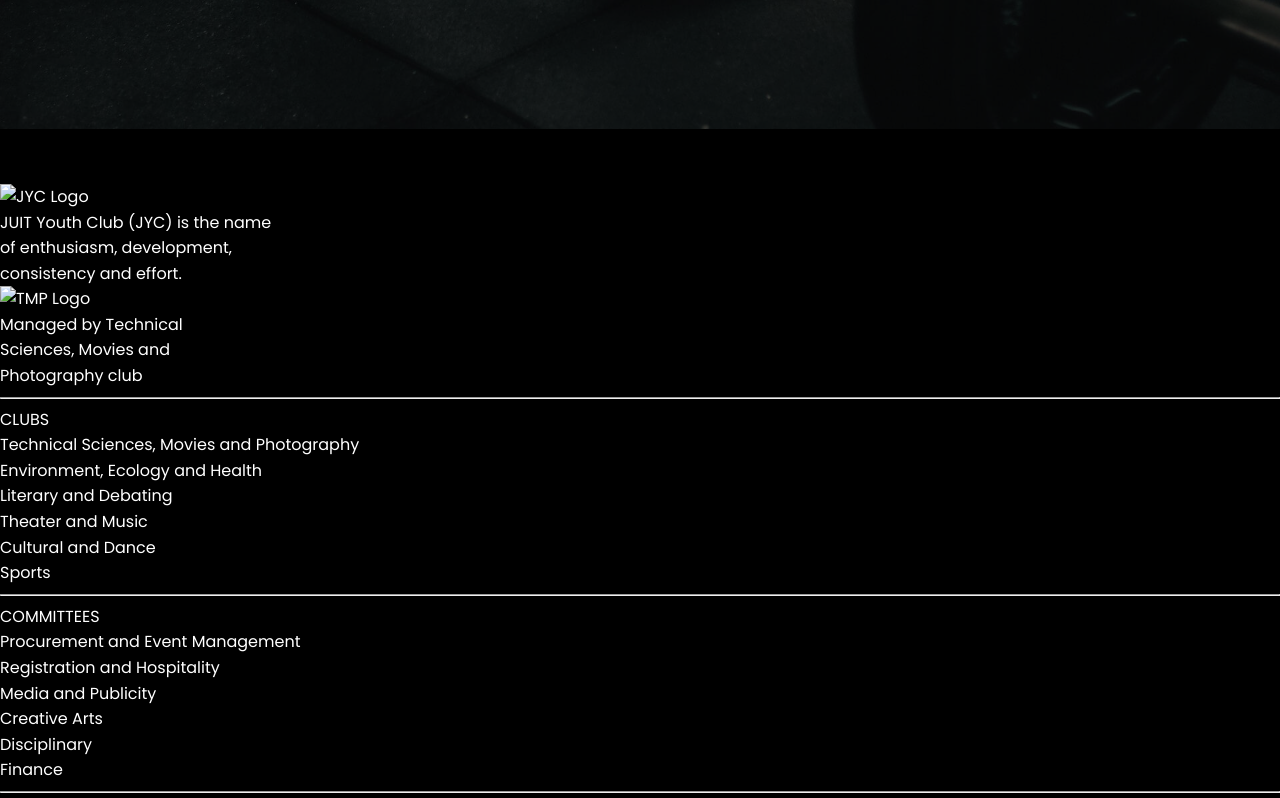
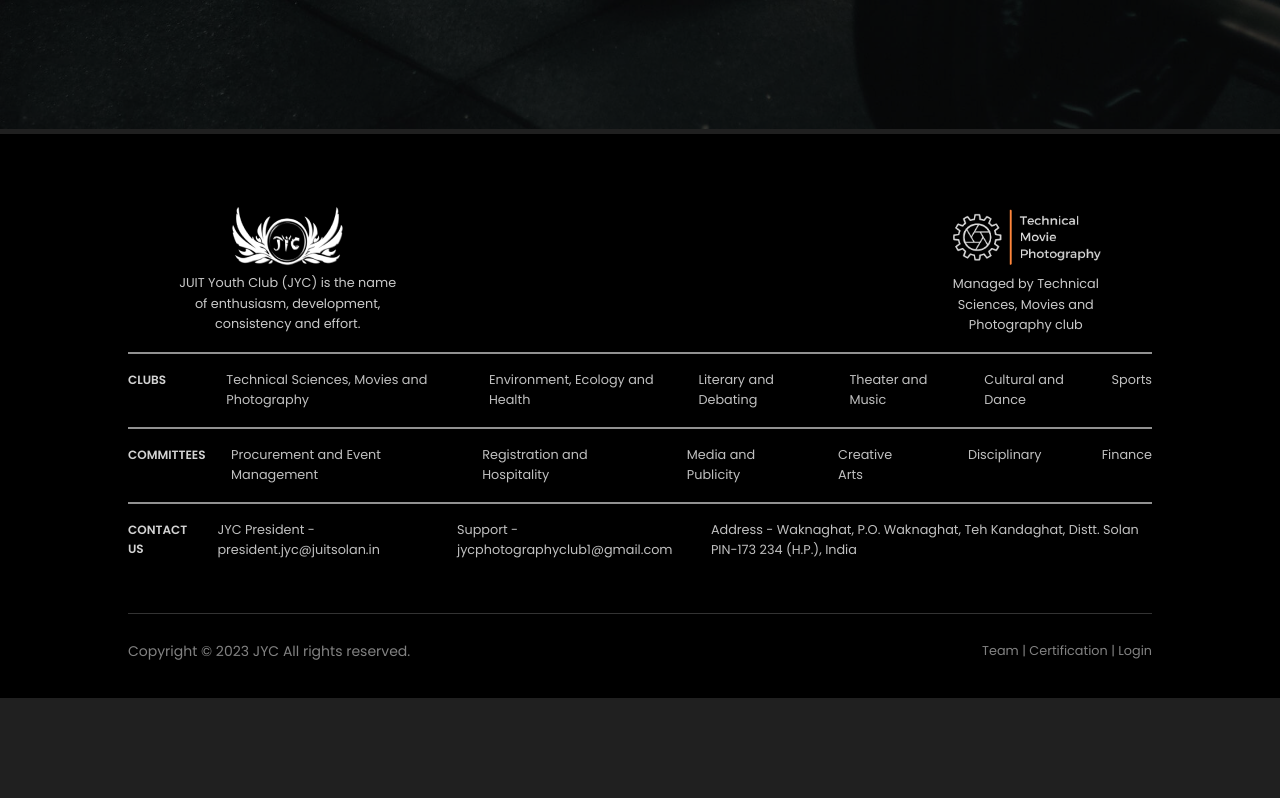
Before and after one commit to sgndesigner/Parakaram, a plain HTML site: page index.html in a window 1280 px wide. Shown: the part 8978-9776 px from the top of the page. After the commit the page ends 9676 px from the top, so only its background shows below. Drawn offline with Linux system fonts and the light colour scheme.

Commit message:
footer images

```diff
--- a/index.html
+++ b/index.html
@@ -15,6 +15,7 @@
 	<link rel="stylesheet" href="assets/css/bootstrap-grid.css">
 	<link rel="stylesheet" href="assets/css/font-awesome.min.css">
 	<link rel="stylesheet" href="assets/css/style.css">
+	<link rel="stylesheet" href="assets/css/footer.css">
 </head>
 
 <body id="home">
@@ -700,7 +701,7 @@
 			<div class="jyc-tmp">
 			  <div class="jyc">
 				<div class="logojyc">
-				  <img class="footer-logojyc" src="logojyc.png" alt="JYC Logo" />
+				  <img class="footer-logojyc" src="./assets/img/logojyc.png" alt="JYC Logo" />
 				</div>
 				<div class="jyc-text">
 				  JUIT Youth Club (JYC) is the name <br />
@@ -709,7 +710,7 @@
 			  </div>
 			  <div class="tmp">
 				<div class="logotmp">
-				  <img class="footer-logotmp" src="logotmp.png" alt="TMP Logo" />
+				  <img class="footer-logotmp" src="./assets/img/logotmp.png" alt="TMP Logo" />
 				</div>
 				<div class="tmp-text">
 				  Managed by Technical <br /> Sciences, Movies and <br /> Photography club
```
